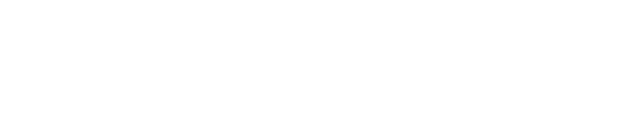
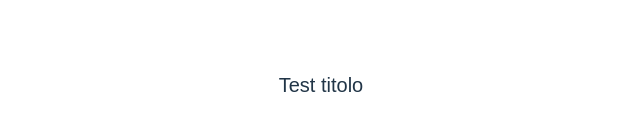
Before and after one commit to Davide-DevP/chuck-norris-api-react, a React (Vite) app: page / in a window 1280 px wide. Shown: the part 315-446 px from the top of the page, without its empty margins (319-959 px from the left). Built offline with nearby package versions, Linux system fonts and the light colour scheme.

Commit message:
Test creazione titolo e uso css

```diff
--- a/src/components/Title.jsx
+++ b/src/components/Title.jsx
@@ -6,6 +6,7 @@ function Title() {
 
   return (
     <div className="Title">
+      <p>Test titolo</p>
     </div>
   )
 }
--- a/src/styles/Title.css
+++ b/src/styles/Title.css
@@ -0,0 +1,6 @@
+
+
+p {
+    font-size: 20px;
+    font-family: "RocknRoll One", sans-serif;
+}
```
